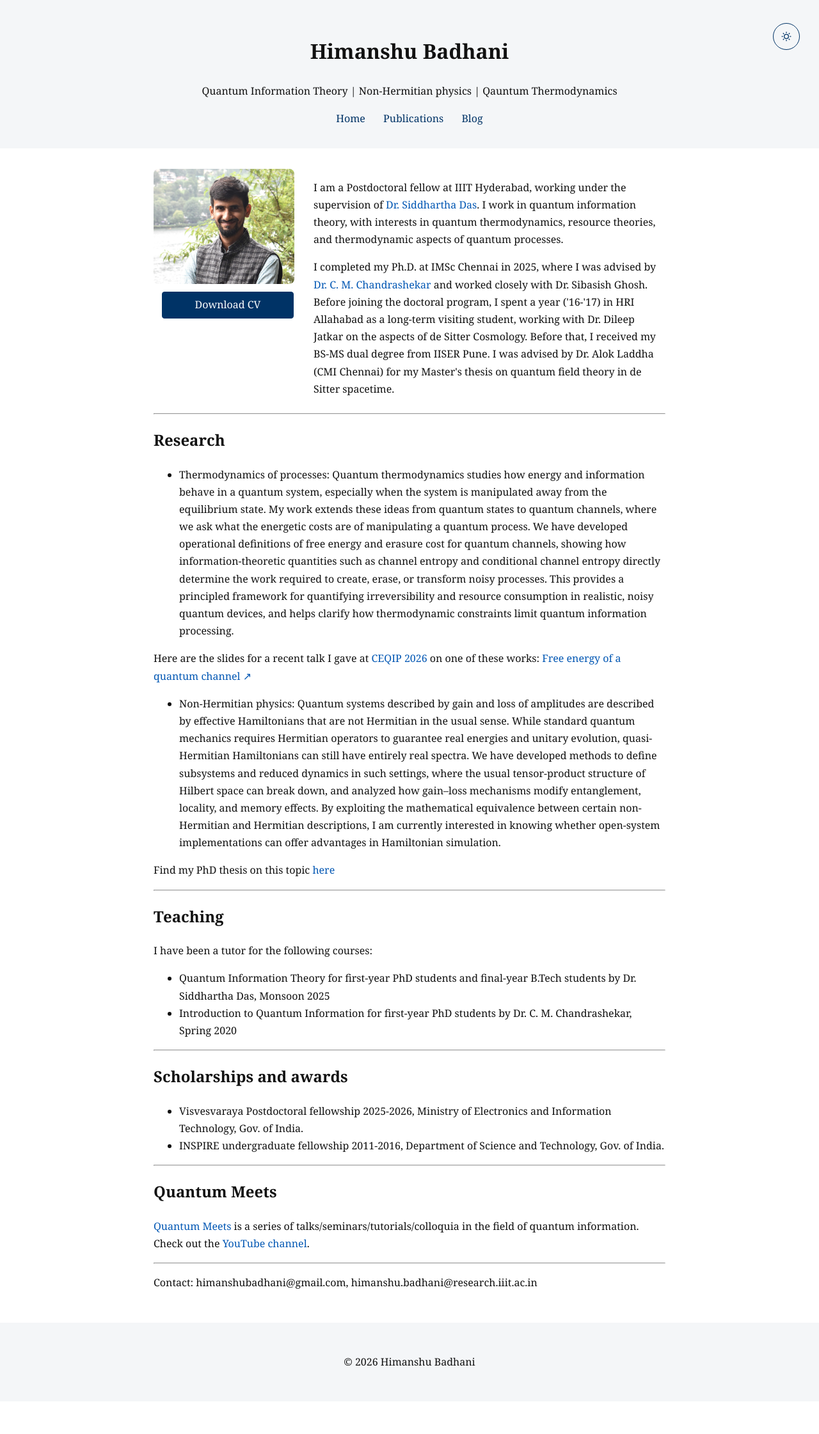
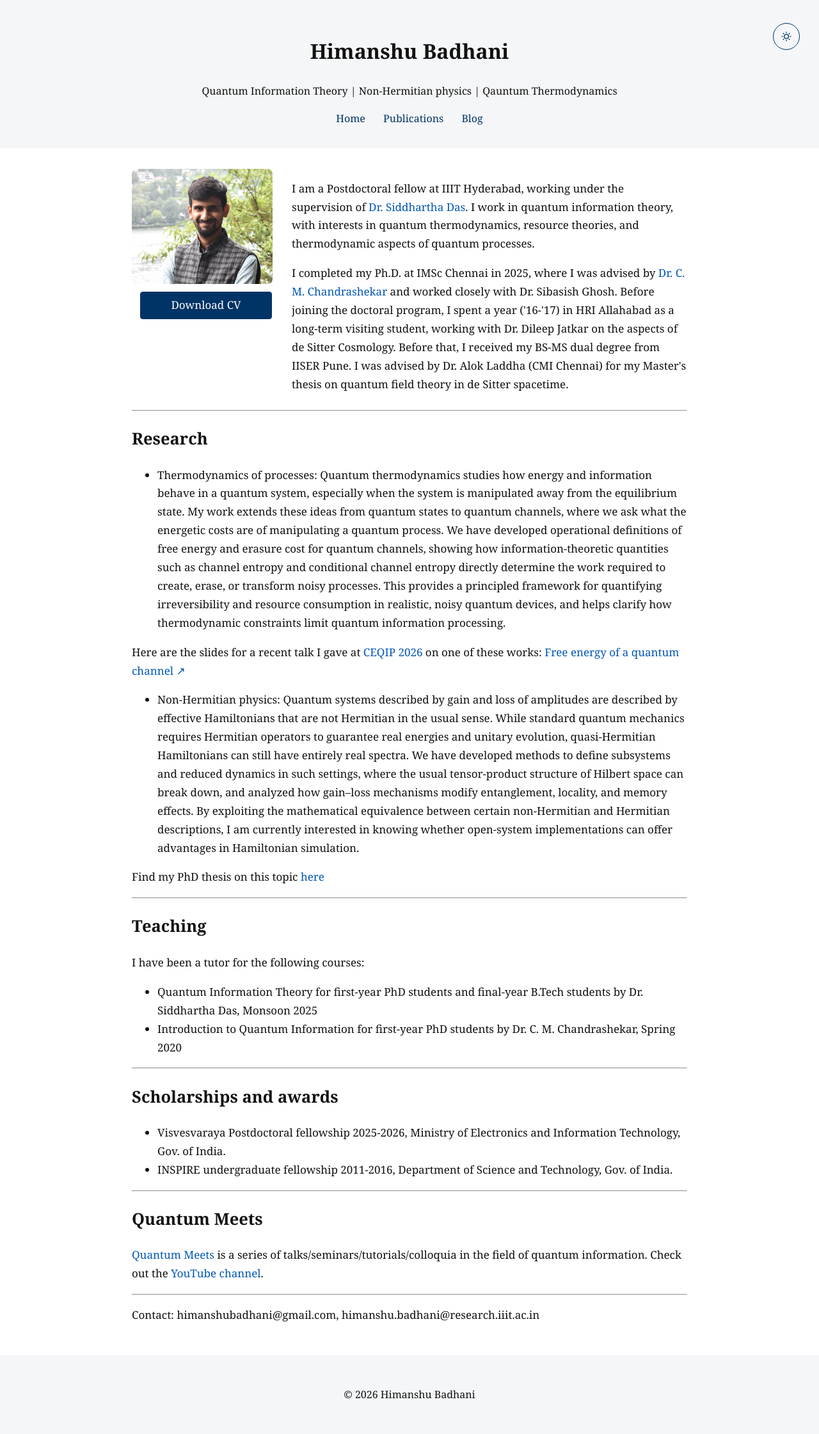
Before and after one commit to himanshubadhani/himanshubadhani.github.io, a Jekyll site: the page built from index.md, in a window 1280 px wide. Shown: the whole page at 64% size. Built offline with Jekyll 4.4.1, drawn with Linux system fonts in a browser that asks for light colours; before the commit the page ends 2191 px from its top, so only the background shows below that.

Commit message:
Update style.css

```diff
--- a/assets/css/style.css
+++ b/assets/css/style.css
@@ -331,3 +331,103 @@ a:hover {
     color: var(--link-hover);
     text-decoration: underline;
 }
+
+/* General responsive layout */
+main {
+    width: 90%;
+    max-width: 900px;
+    margin: 2rem auto;
+    padding: 0 1rem;
+    box-sizing: border-box;
+}
+
+/* Text wrapping */
+p, li {
+    overflow-wrap: break-word;
+    line-height: 1.7;
+}
+
+/* Prevent long links from overflowing */
+a {
+    overflow-wrap: anywhere;
+}
+
+/* Responsive images */
+img {
+    max-width: 100%;
+    height: auto;
+}
+
+/* LAPTOP AND DESKTOP */
+@media (min-width: 769px) {
+
+    main {
+        max-width: 900px;
+        font-size: 17px;
+    }
+
+    .about-container {
+        display: flex;
+        flex-direction: row;
+        align-items: flex-start;
+        gap: 30px;
+    }
+
+    .about-image {
+        flex: 0 0 220px;
+    }
+
+    .about-text {
+        flex: 1;
+        min-width: 0;
+    }
+}
+
+/* MOBILE PHONES */
+@media (max-width: 768px) {
+
+    main {
+        width: 100%;
+        padding: 0 18px;
+        font-size: 15px;
+    }
+
+    .about-container {
+        display: flex;
+        flex-direction: column;
+        align-items: center;
+        gap: 20px;
+    }
+
+    .about-image img {
+        width: 180px;
+        max-width: 100%;
+    }
+
+    .about-text {
+        width: 100%;
+        min-width: 0;
+        text-align: left;
+    }
+
+    nav {
+        display: flex;
+        flex-wrap: wrap;
+        justify-content: center;
+        gap: 12px;
+    }
+}
+
+/* Publication entries */
+.pub-item {
+    max-width: 100%;
+    box-sizing: border-box;
+    overflow-wrap: anywhere;
+}
+
+/* MathJax equations */
+mjx-container[display="true"] {
+    max-width: 100%;
+    overflow-x: auto;
+    overflow-y: hidden;
+}
```
